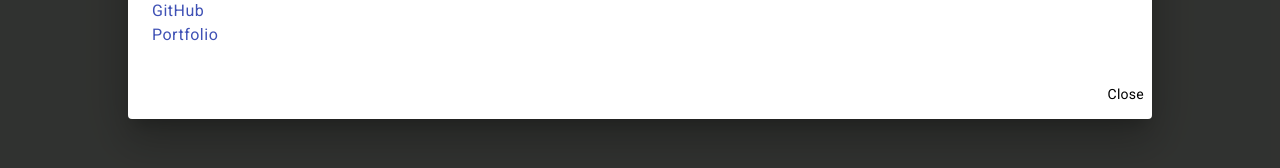
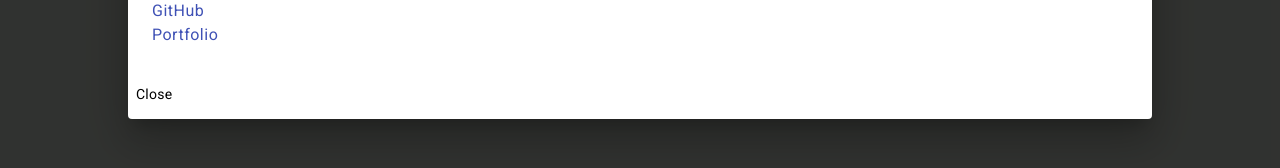
Before and after one commit to madiscercy/art-alchemy-webapp, an Angular app: page / in a window 1280 px wide. Shown: the part 498-666 px from the top of the page. Built offline with nearby package versions, Linux system fonts and the light colour scheme; a web font is replaced by a local one.

Commit message:
fixed bug to call deviantart

```diff
--- a/src/app/components/deviant-art/deviant-art.component.html
+++ b/src/app/components/deviant-art/deviant-art.component.html
@@ -21,6 +21,7 @@
   <div>
     <input type="text" #usernameInput />
     <button
+      (click)="getUserGallery()"
       class="rounded bg-alchemy-orange p-2 m-4 text-alchemy-licorice text-center"
     >
       Get DeviantArt User
--- a/src/app/components/deviant-art/deviant-art.component.ts
+++ b/src/app/components/deviant-art/deviant-art.component.ts
@@ -17,14 +17,6 @@ export class DeviantArtComponent implements OnInit {
     this.deviantArtService.checkAuthorization();
   }
 
-  getDeviantArtToken() {
-    // this.deviantArtService.getToken().subscribe(token => {
-    //   console.log(token);
-    //   // Here you would handle the token, like saving it in a variable or local storage
-    // });
-    this.deviantArtService.authorize();
-  }
-
   getUserGallery() {
 
     if (this.deviantArtService.hasValidToken()) {
@@ -33,6 +25,8 @@ export class DeviantArtComponent implements OnInit {
         console.log(gallery);
         this.images = gallery as any[];
       });
+    } else {
+      this.deviantArtService.authorize();
     }
 
   }
--- a/src/app/components/welcome-dialog/welcome-dialog.component.html
+++ b/src/app/components/welcome-dialog/welcome-dialog.component.html
@@ -32,6 +32,6 @@
     </li>
   </ul>
 </mat-dialog-content>
-<mat-dialog-actions align="end">
+<mat-dialog-actions>
   <button mat-button mat-dialog-close>Close</button>
 </mat-dialog-actions>
```
